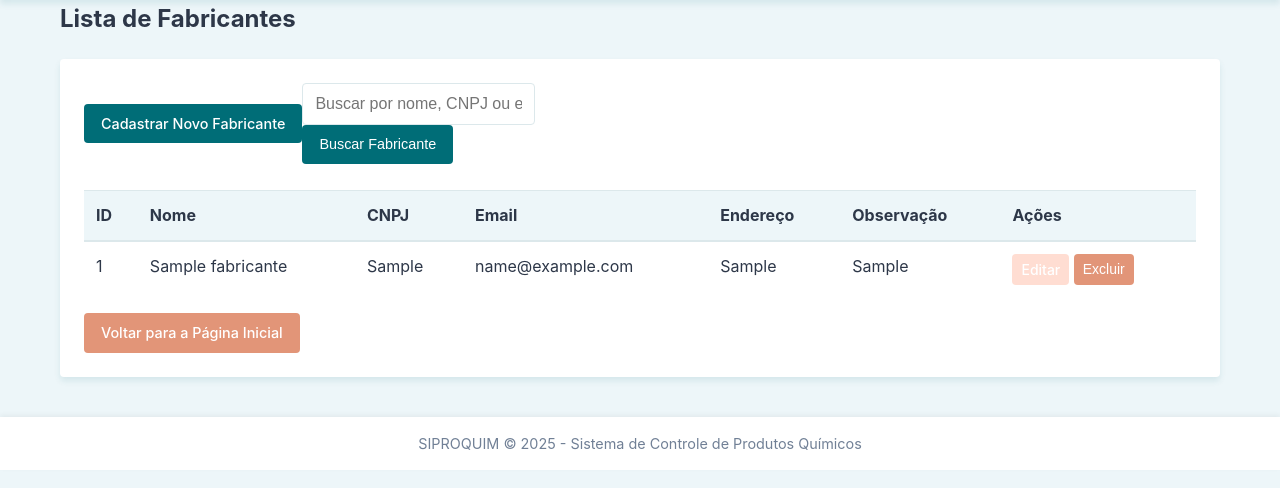
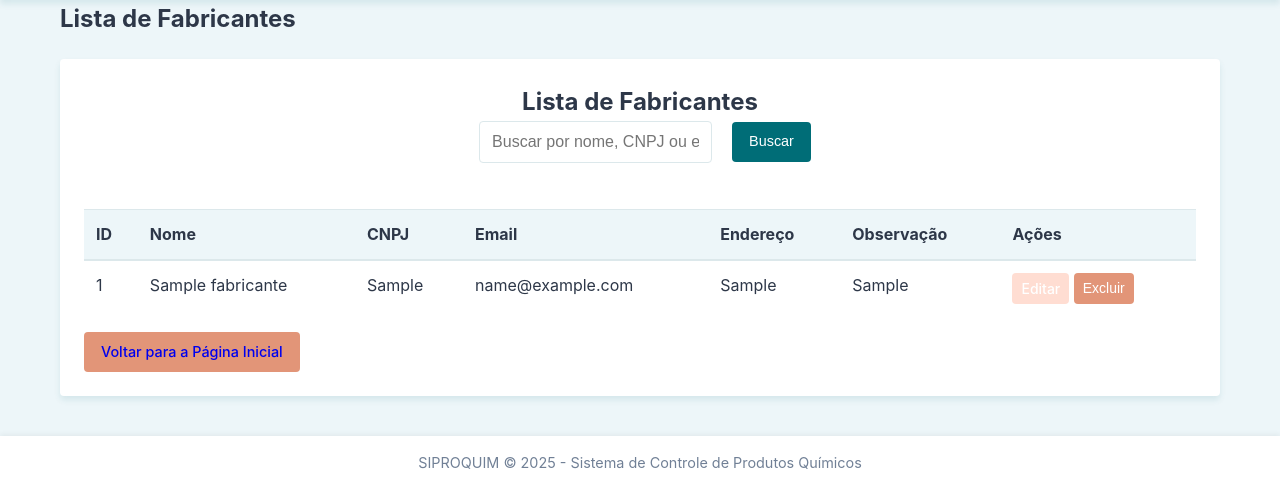
Before and after one commit to gmedeirosnet/SIPROQUIM, a PHP site: page /cadastros/list_fabricantes.php in a window 1280 px wide. Shown: the part 97-585 px from the top of the page. Run offline with PHP 8.4, Linux system fonts and the light colour scheme; the visitor is signed in with stand-in values (Sample User, id 1); tables that the repository leaves empty or names only in its code hold one stand-in row (values such as "Sample post"); some libraries are stand-ins or nearby versions.

Commit message:
Refactor header links for user actions and enhance search form layout across multiple pages

```diff
--- a/src/assets/css/main.css
+++ b/src/assets/css/main.css
@@ -300,7 +300,7 @@ body {
 
 .btn-secondary {
   background-color: var(--secondary);
-  color: var(--white);
+  color: var (--white);
 }
 
 .btn-success {
@@ -372,6 +372,30 @@ body {
   max-width: 100%;
   padding-right: 10px;
   padding-left: 10px;
+}
+
+/* Search Form Styles */
+.search-form {
+  margin-bottom: 20px;
+}
+
+.search-form .form-row {
+  display: flex;
+  align-items: center;
+  justify-content: flex-start; /* Alinha à esquerda */
+  flex-wrap: wrap;
+  gap: 10px;
+}
+
+.search-form .form-col {
+  min-width: 250px;
+  flex: 0 1 auto;
+}
+
+.header-actions {
+  display: flex;
+  flex-direction: column;
+  align-items: flex-start; /* Alinha à esquerda */
 }
 
 /* Tables */
--- a/src/cadastros/list_fabricantes.php
+++ b/src/cadastros/list_fabricantes.php
@@ -75,12 +75,21 @@ include_once __DIR__ . '/../includes/header.php';
     <?php endif; ?>
 
     <div class="header-actions">
-        <a href="fabricante.php" class="btn btn-primary">Cadastrar Novo Fabricante</a>
-        <br></br>
+        <div>
+            <h2>Lista de Fabricantes</h2>
+        </div>
+
         <form class="search-form" method="get">
-            <div class="input-group">
-            <input type="text" name="search" class="form-control" placeholder="Buscar por nome, CNPJ ou email" value="<?= htmlspecialchars($search) ?>">
-            <button type="submit" class="btn btn-primary">Buscar Fabricante</button></br>
+            <div class="form-row">
+                <div class="form-col">
+                    <input type="text" name="search" class="form-control" placeholder="Buscar por nome, CNPJ ou email" value="<?= htmlspecialchars($search) ?>">
+                </div>
+                <div>
+                    <button type="submit" class="btn btn-primary">Buscar</button>
+                    <?php if (!empty($search)): ?>
+                        <a href="list_fabricantes.php" class="btn btn-outline-secondary">Limpar</a>
+                    <?php endif; ?>
+                </div>
             </div>
         </form>
     </div>
--- a/src/cadastros/list_grupos.php
+++ b/src/cadastros/list_grupos.php
@@ -82,7 +82,6 @@ include_once __DIR__ . '/../includes/header.php';
     <div class="header-actions">
         <div>
             <h2>Lista de Grupos de Produtos</h2>
-            <a href="grupo.php" class="btn btn-primary">Cadastrar Novo Grupo</a>
         </div>
 
         <br>
--- a/src/cadastros/list_grupos_pessoas.php
+++ b/src/cadastros/list_grupos_pessoas.php
@@ -81,9 +81,7 @@ include_once __DIR__ . '/../includes/header.php';
     <?php endif; ?>
 
     <div class="header-actions">
-        <a href="grupo_pessoa.php" class="btn btn-primary">Cadastrar Novo Grupo</a>
-
-        <br></br>
+        <h2>Lista de Grupos de Pessoas</h2>
         <form class="search-form" method="get">
             <div class="input-group">
                 <input type="text" name="search" class="form-control" placeholder="Buscar por nome ou descrição" value="<?= htmlspecialchars($search) ?>">
--- a/src/cadastros/list_lugares.php
+++ b/src/cadastros/list_lugares.php
@@ -77,7 +77,6 @@ include_once __DIR__ . '/../includes/header.php';
     <div class="header-actions">
         <div>
             <h2>Lista de Almoxarifados</h2>
-            <a href="lugar.php" class="btn btn-primary">Cadastrar Novo Almoxarifado</a>
         </div>
 
         </br>
--- a/src/cadastros/list_pessoas.php
+++ b/src/cadastros/list_pessoas.php
@@ -103,7 +103,6 @@ include_once __DIR__ . '/../includes/header.php';
     <div class="header-actions">
         <div>
             <h2>Lista de Pessoas</h2>
-            <a href="pessoa.php" class="btn btn-primary">Cadastrar Nova Pessoa</a>
         </div>
 
         <br>
--- a/src/cadastros/list_produtos.php
+++ b/src/cadastros/list_produtos.php
@@ -119,9 +119,7 @@ include_once __DIR__ . '/../includes/header.php';
     <div class="header-actions">
         <div>
             <h2>Lista de Produtos</h2>
-            <a href="produto.php" class="btn btn-primary">Cadastrar Novo Produto</a>
         </div>
-
 
         <form class="search-form" method="get">
             <div class="form-row">
@@ -134,9 +132,11 @@ include_once __DIR__ . '/../includes/header.php';
                         <input type="hidden" name="fabricante" value="<?= $filter_fabricante ?>">
                     <?php endif; ?>
                 </div>
-                <br>
                 <div>
                     <button type="submit" class="btn btn-primary">Buscar</button>
+                    <?php if (!empty($search)): ?>
+                        <a href="?<?= $filter_grupo ? 'grupo=' . $filter_grupo : '' ?><?= $filter_fabricante ? ($filter_grupo ? '&' : '') . 'fabricante=' . $filter_fabricante : '' ?>" class="btn btn-outline-secondary">Limpar Busca</a>
+                    <?php endif; ?>
                 </div>
             </div>
         </form>
--- a/src/includes/header.php
+++ b/src/includes/header.php
@@ -134,8 +134,8 @@ function isActive($page, $current_page = null, $current_dir = null) {
                 <div class="nav-item dropdown user-dropdown">
                     <a href="#"><?= htmlspecialchars($_SESSION['user_name']) ?></a>
                     <div class="dropdown-content">
-                        <a href="/src/auth/change_password.php">Alterar Senha</a>
-                        <a href="/src/auth/logout.php">Sair</a>
+                        <a href="/auth/change_password.php">Alterar Senha</a>
+                        <a href="/auth/logout.php">Sair</a>
                     </div>
                 </div>
                 <?php endif; ?>
```
